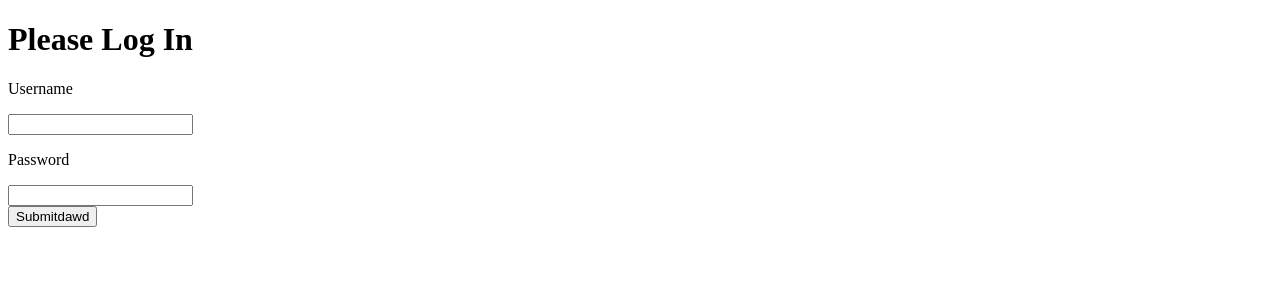
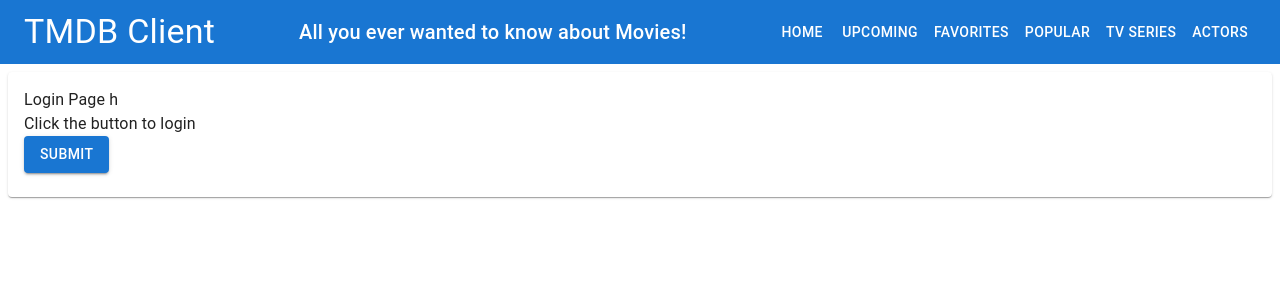
Before and after one commit to oksanabaza/Full-Stack-Web-Development-2, a React app: page /login in a window 1280 px wide. Shown: the top 300 px of the page. Built offline with nearby package versions, Linux system fonts and the light colour scheme; the HTML template or start-up script is replaced by a standard one.

Commit message:
Add full fake auth

```diff
--- /dev/null
+++ b/src/components/Auth/index.tsx
@@ -0,0 +1,14 @@
+const fakeAuth = async (username: string, password: string): Promise<string> => {
+    // Simulateing an API call to test the authentication
+    return new Promise((resolve, reject) => {
+
+      // Checking if the username is 'oksana@gmail.com' and the password is not empty (its generated randomly as is)
+      if (username === 'oksana@gmail.com' && password.length > 0) {
+        resolve('fake-token');
+      } else {
+        reject('Authentication failed');
+      }
+    });
+  };
+
+  export default fakeAuth;
--- /dev/null
+++ b/src/components/protectedRoute/index.tsx
@@ -0,0 +1,18 @@
+import React, { useContext } from 'react';
+import { Navigate, useLocation } from 'react-router-dom';
+import { AuthContext } from '../../contexts/authContext';
+
+// ProtectedRoute component to ensure that only authenticated users can access certain routes (favourite pages)
+const ProtectedRoute: React.FC<React.PropsWithChildren> = ({ children }) => {
+  const authContext = useContext(AuthContext);
+  const location = useLocation();
+
+  // If the user is not authenticated, redirect them to the login page
+  if (!authContext || !authContext.token) {
+    return <Navigate to="/login" replace state={{ intent: location }} />;
+  }
+
+  return <>{children}</>;
+};
+
+export default ProtectedRoute;
--- /dev/null
+++ b/src/contexts/authContext.tsx
@@ -0,0 +1,42 @@
+import React, { createContext, useState } from "react";
+import { useLocation, useNavigate } from "react-router-dom";
+import fakeAuth from "../components/Auth";
+import { AuthContextInterface } from "../types/interfaces";
+
+// Authcontext based on lecture 4 private routing section
+export const AuthContext = createContext<AuthContextInterface | null>(null);
+
+const AuthContextProvider: React.FC<React.PropsWithChildren> = ({ children }) => {
+  const [token, setToken] = useState<string | null>(null);
+  const location = useLocation();
+  const navigate = useNavigate();
+
+  const authenticate = async (username: string, password: string) => {
+    try {
+      const token = await fakeAuth(username, password);
+      setToken(token);
+      console.log(token)
+      const origin = location.state?.intent?.pathname || '/';
+      navigate(origin);
+    } catch (error) {
+      console.error(error);
+    }
+  };
+
+  const signout = () => {
+    setToken(null);
+  };
+
+  return (
+    <AuthContext.Provider
+      value={{
+        token,
+        authenticate,
+        signout
+      }}>
+      {children}
+    </AuthContext.Provider>
+  );
+};
+
+export default AuthContextProvider;
--- a/src/index.tsx
+++ b/src/index.tsx
@@ -14,7 +14,9 @@ import AddMovieReviewPage from './pages/addMovieReviewPage';
 import PopularMoviesPage from "./pages/PopularMoviesPage";
 import TVSeriesPage from "./pages/TVSeriesPage"
 import ActorsPage from './pages/ActorsPage'
-import Login from './pages/loginPage'
+import LoginPage from './pages/loginPage';
+import ProtectedRoute from './components/protectedRoute';
+import AuthProvider from "./contexts/authContext";
 
 const queryClient = new QueryClient({
   defaultOptions: {
@@ -27,31 +29,39 @@ const queryClient = new QueryClient({
 });
 
 const App = () => {
-  const [token, setToken] = useState();
+  // const [token, setToken] = useState();
 
-  if(!token) {
-    return <Login setToken={setToken} />
-  }
+  // if(!token) {
+  //   return <Login setToken={setToken} />
+  // }
 
   return (
     <QueryClientProvider client={queryClient}>
     <BrowserRouter>
+    <AuthProvider>
       <SiteHeader />
       <MoviesContextProvider>
       <Routes>
       <Route path="/reviews/form" element={<AddMovieReviewPage/>} />
       <Route path="/reviews/:id" element={<MovieReviewPage/>} />
       <Route path="movies/upcoming" element={<UpcomingMoviePage />} />
-        <Route path="/movies/favourites" element={<FavouriteMoviesPage />} />
+        {/* <Route path="/movies/favourites" element={<FavouriteMoviesPage />} /> */}
+        <Route path="/movies/favourites" element={
+              <ProtectedRoute>
+                <FavouriteMoviesPage />
+              </ProtectedRoute>
+            } />
         <Route path="/movies/popular" element={<PopularMoviesPage />} />
         <Route path="/movies/tvseries" element={<TVSeriesPage />} />
         <Route path="/movies/people" element={<ActorsPage />} />
         <Route path="/movies/:id" element={<MoviePage />} />
         <Route path="/" element={<HomePage />} />
+        <Route path="/login" element={<LoginPage />} />
         <Route path="*" element={<Navigate to="/" />} />
 
       </Routes>
       </MoviesContextProvider>
+      </AuthProvider>
     </BrowserRouter>
     <ReactQueryDevtools initialIsOpen={false} />
     </QueryClientProvider>
--- a/src/pages/loginPage.tsx
+++ b/src/pages/loginPage.tsx
@@ -1,51 +1,38 @@
-import React, { useState } from 'react';
-import PropTypes from 'prop-types';
-
-async function loginUser(credentials) {
-  return fetch('http://localhost:8080/login', {
-    method: 'POST',
-    headers: {
-      'Content-Type': 'application/json'
-    },
-    body: JSON.stringify(credentials)
-  })
-    .then(data => data.json())
- }
-
-export default function Login({ setToken }) {
-  const [username, setUserName] = useState();
-  const [password, setPassword] = useState();
-
-  const handleSubmit = async e => {
-    e.preventDefault();
-    const token = await loginUser({
-      username,
-      password
-    });
-    setToken(token);
-  }
+import React, { useContext } from 'react';
+import { AuthContext } from '../contexts/authContext';
+import { Card, CardContent, Typography, Button, Box } from '@mui/material';
 
 
-  return(
-    <div className="login-wrapper">
-      <h1>Please Log In</h1>
-      <form onSubmit={handleSubmit}>
-        <label>
-          <p>Username</p>
-          <input type="text" onChange={e => setUserName(e.target.value)}/>
-        </label>
-        <label>
-          <p>Password</p>
-          <input type="password" onChange={e => setPassword(e.target.value)}/>
-        </label>
-        <div>
-          <button type="submit">Submitdawd</button>
-        </div>
-      </form>
-    </div>
-  )
-}
+// LoginPage component
+const LoginPage: React.FC = () => {
+  const authContext = useContext(AuthContext);
+  const { authenticate } = authContext || {};
 
-Login.propTypes = {
-  setToken: PropTypes.func.isRequired
+  const login = () => {
+    const password = Math.random().toString(36).substring(7);
+    authenticate && authenticate('oksana@gmail.com', password);
+  };
+
+  return (
+    <Box >
+      <Card >
+        <CardContent >
+          <Typography>
+            Login Page h
+          </Typography>
+          <Typography >
+            Click the button to login
+          </Typography>
+          <Button
+            variant="contained"
+            onClick={login}
+          >
+            Submit
+          </Button>
+        </CardContent>
+      </Card>
+    </Box>
+  );
 };
+
+export default LoginPage;
--- a/src/types/interfaces.ts
+++ b/src/types/interfaces.ts
@@ -76,3 +76,8 @@ export interface DiscoverMovies {
   total_results: number;
   results: BaseMovieProps[];
 }
+export interface AuthContextInterface {
+  token: string | null;
+  authenticate: ((username: string, password: string) => void);
+  signout: () => void;
+}
```
